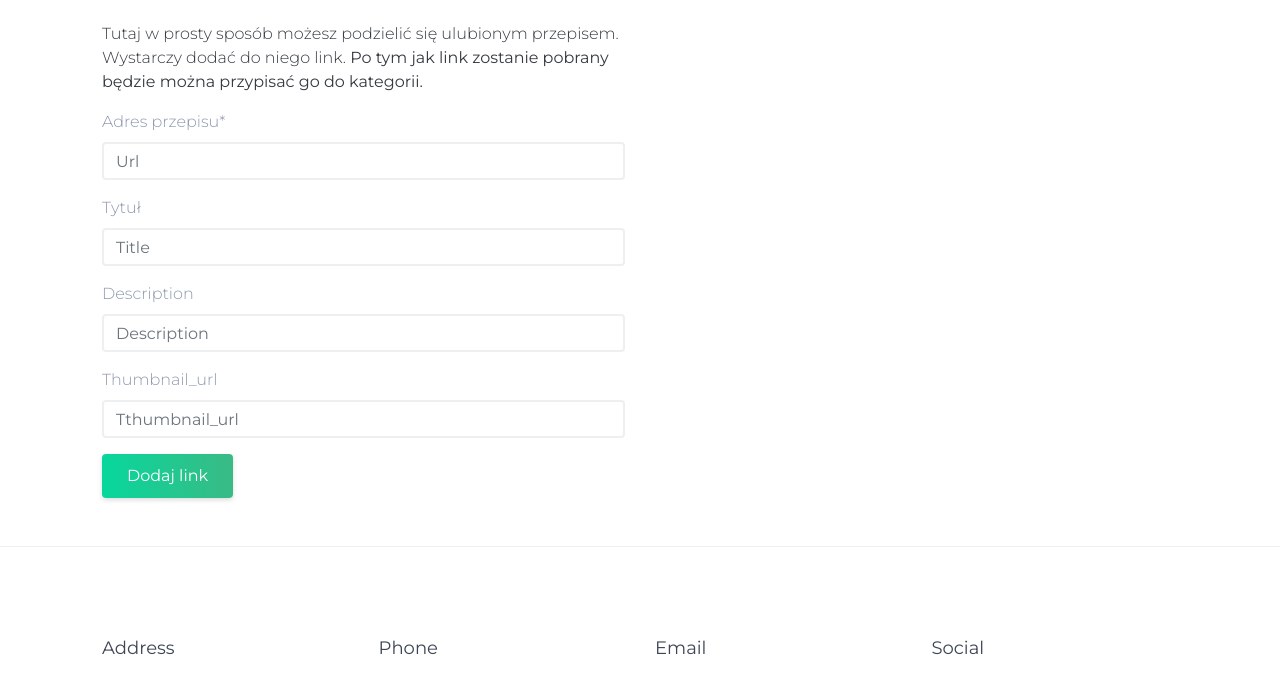
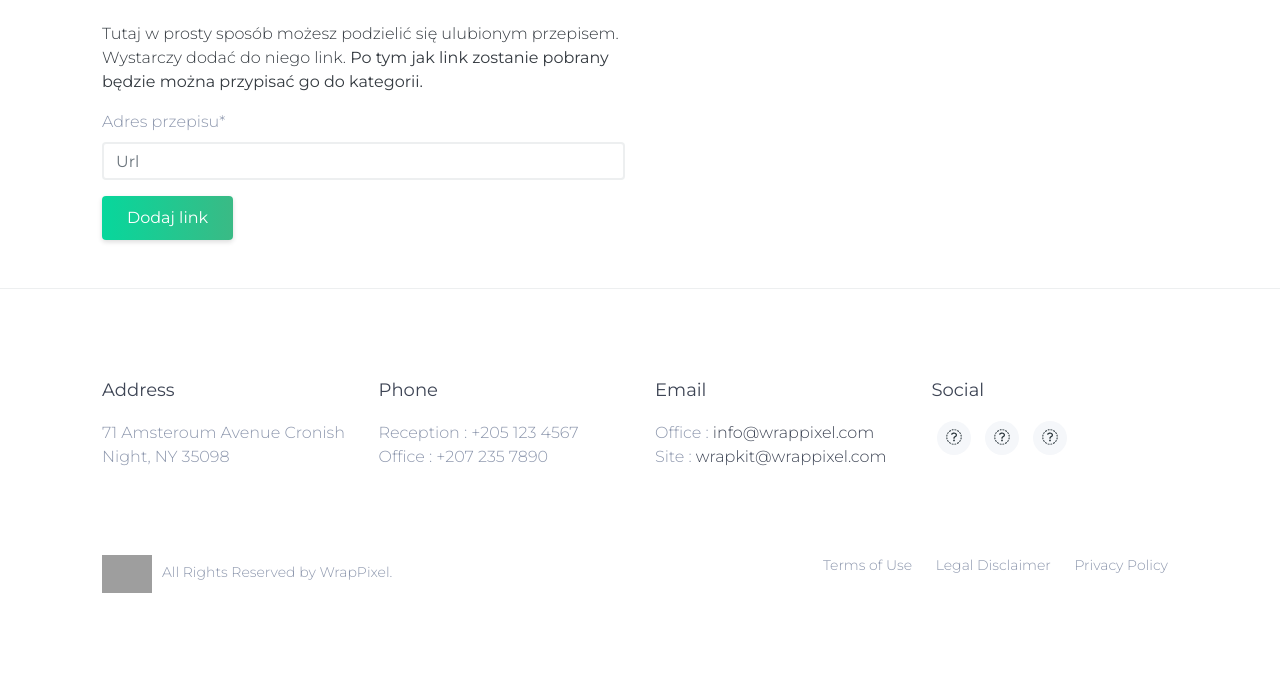
Before and after one commit to zyjswiadomielife/wegemoc, a Django app: page /recipes/recipe/embed/add1/ in a window 1280 px wide. Shown: the part 164-842 px from the top of the page. After the commit the page ends 757 px from the top, so only its background shows below. Run offline with Django 3.2, Linux system fonts and the light colour scheme; some libraries are stand-ins or nearby versions; some web fonts are replaced; grey boxes are pictures that could not be loaded.

Commit message:
dzialajacy formularz vue

```diff
--- a/recipes/models.py
+++ b/recipes/models.py
@@ -47,7 +47,7 @@ class RecipeCategory(MPTTModel):
 class Embed(models.Model, Activity):
     url = models.URLField(max_length=255, verbose_name='Adres przepisu')
     title = models.CharField(max_length=255, verbose_name='Tytuł')
-    description = HTMLField(verbose_name='Opis', blank=True, null=True)
+    description = models.TextField(verbose_name='Opis', blank=True, null=True)
     type = models.CharField(blank=True, max_length=200)
     thumbnail_url = models.URLField(max_length=255, blank=True, null=True)
     image = models.ImageField(upload_to='recipes', blank=True)
--- a/recipes/templates/embed/addembed.html
+++ b/recipes/templates/embed/addembed.html
@@ -15,25 +15,22 @@
             <p class="text-dark">Tutaj w prosty sposób możesz podzielić się ulubionym przepisem. Wystarczy dodać do niego link.
                 <span><strong>Po tym jak link zostanie pobrany będzie można przypisać go do kategorii.</strong></span></p>
             <div id="app">
-              <span v-html="embedsinfo.html">!! embedsinfo.html !!</span>
-            <form method="post" class="margin-bottom-25" @submit="formSubmit">
+
+            <form method="post" class="margin-bottom-25" @submit.prevent="submitForm($event)">
                     {% csrf_token %}
-
+                    <span v-html="embedsinfo.html"> !! embedsinfo.html !! </span>
                     <div class="form-group">
                       <label for="formGroupExampleInput">Adres przepisu*</label>
                       <input type="url" class="form-control" placeholder="Url" @paste="paste" @input="input" v-model="embed.url">
                     </div>
                     <div class="form-group">
-                      <label for="formGroupExampleInput2">Tytuł</label>
-                      <input class="form-control" placeholder="Title" :value="embedsinfo.title">
+                      <input type="hidden" class="form-control" placeholder="Title" :value="embedsinfo.title">
                     </div>
                     <div class="form-group">
-                        <label for="formGroupExampleInput2">Description</label>
-                        <input type="textarea" class="form-control" id="formGroupExampleInput2" placeholder="Description" v-model="embed.description">
+                        <input type="hidden" class="form-control" id="formGroupExampleInput2" placeholder="Description" :value="embedsinfo.description">
                     </div>
                     <div class="form-group">
-                        <label for="formGroupExampleInput2">Thumbnail_url</label>
-                        <input type="text" class="form-control" id="formGroupExampleInput2" placeholder="Tthumbnail_url" v-model="embed.thumbnail_url">
+                        <input type="hidden" class="form-control" id="formGroupExampleInput2" placeholder="Tthumbnail_url" :value="embedsinfo.thumbnail_url">
                     </div>
 
                 <button type="submit" class="btn btn-success-gradiant">Dodaj link</button>
--- a/recipes/templates/embed/embedadd.html
+++ b/recipes/templates/embed/embedadd.html
@@ -15,8 +15,8 @@
             <p class="text-dark">Tutaj w prosty sposób możesz podzielić się ulubionym przepisem. Wystarczy dodać do niego link.
                 <span><strong>Po tym jak link zostanie pobrany będzie można przypisać go do kategorii.</strong></span></p>
             <div id="app">
-              !! url !!
-            <form method="post" class="margin-bottom-25" @submit="formSubmit">
+              <div v-html="embedsinfo.html">!! embedsinfo.html !!</div>
+            <form method="post" class="margin-bottom-25">
                 {% csrf_token %}
                 {{ form|crispy }}
                 <button type="submit" class="btn btn-success-gradiant">Dodaj link</button>
--- a/recipes/urls.py
+++ b/recipes/urls.py
@@ -6,6 +6,7 @@ from . import viewsets
 
 router = routers.DefaultRouter()
 router.register(r'embeds', viewsets.EmbedViewSet)
+router.register(r'recipecategories', viewsets.RecipeCategoryViewSet)
 
 urlpatterns = [
     path('', views.RecipeList.as_view(), name='recipelist'),
--- a/recipes/views.py
+++ b/recipes/views.py
@@ -8,6 +8,7 @@ from django.contrib.auth.models import User
 from django.contrib.auth.decorators import login_required
 from comments.forms import CommentFormRecipe
 from comments.models import CommentRecipe
+from .forms import AddEmbed
 from django.views.generic.edit import UpdateView, CreateView
 from django.urls import reverse
 from wegemoc.settings import IFRAMELYKEY
@@ -29,18 +30,14 @@ class EmbedAddView(TemplateView):
 def save_embed(request):
 
     if request.method == "POST":
-        form = SubmitEmbed(request.POST)
+        form = AddEmbed(request.POST)
         if form.is_valid():
-            url = form.cleaned_data['url']
-            r = requests.get('http://iframe.ly/api/oembed?url='+ url + '&api_key=' + IFRAMELYKEY)
-            data = r.json()
-            serializer = EmbedSerializer(data=data, context={'request': request})
-            if serializer.is_valid():
-                embed = serializer.save()
-                return JsonResponse(serializer.data, status=201, content_type="application/json", safe=False)
-            return JsonResponse(serializer.errors, status=400)
+            new_embed = form.save(commit=False)
+            new_embed.added_by = request.user
+            new_embed.save()
+            form.save_m2m()
     else:
-        form = SubmitEmbed()
+        form = AddEmbed()
 
     return render(request, 'embed/embedadd.html', {'form': form})
 
--- a/templates/base.html
+++ b/templates/base.html
@@ -169,20 +169,6 @@ axios.defaults.xsrfHeaderName = "X-CSRFToken";
 	  },
     methods: {
 
-    formSubmit(e) {
-
-        e.preventDefault();
-        let currentObj = this;
-        axios.post('http://wegemoc.local:8000/recipes/recipe/embed/add/', {
-            url: this.url,
-        })
-        .then(function (response) {
-            currentObj.output = response.data;
-        })
-        .catch(function (error) {
-            currentObj.output = error;
-    });
-    },
     paste() {
     this.isPaste = true;
     },
```
Also changed, not shown: recipes/forms.py (+12 -0 lines), recipes/serializer.py (+7 -1 lines), recipes/viewsets.py (+7 -2 lines), recipes/migrations/0015_auto_20200617_1002.py (added).
